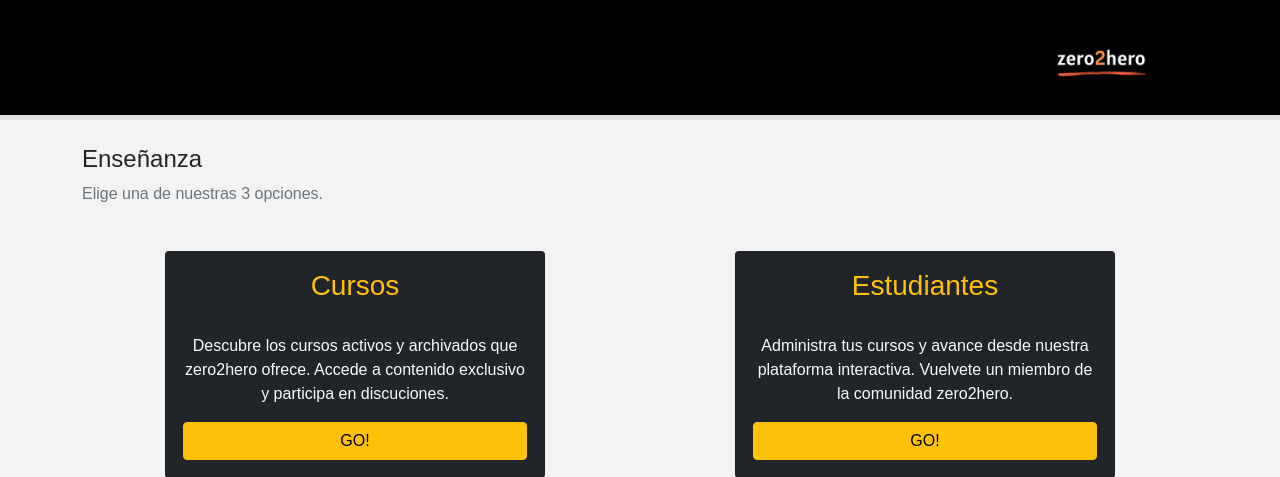
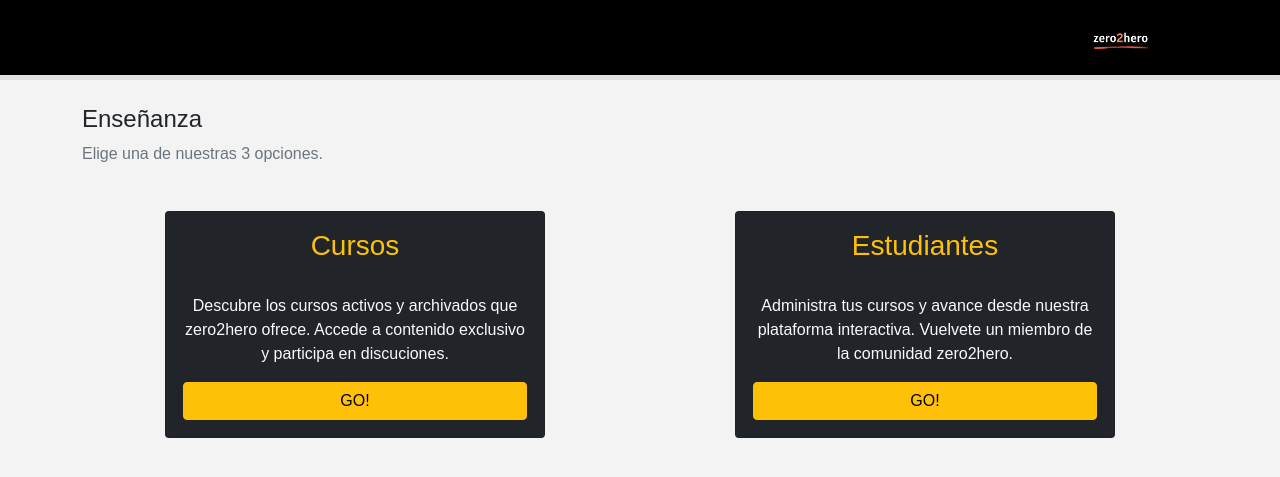
Before and after one commit to blankhall98/zero2heroWEB, a Flask app: page / in a window 1280 px wide. Shown: the top 477 px of the page. Run offline with Flask 2, Linux system fonts and the light colour scheme.

Commit message:
new style

```diff
--- a/static/css/style.css
+++ b/static/css/style.css
@@ -21,7 +21,7 @@ small{
     padding-bottom: 5px;
     display: flex;
     flex-direction: row-reverse;
-    height: 120px;
+    height: 80px;
     padding-right: 10%;
     border-bottom: 5px solid #e0e0e0;
 
```
